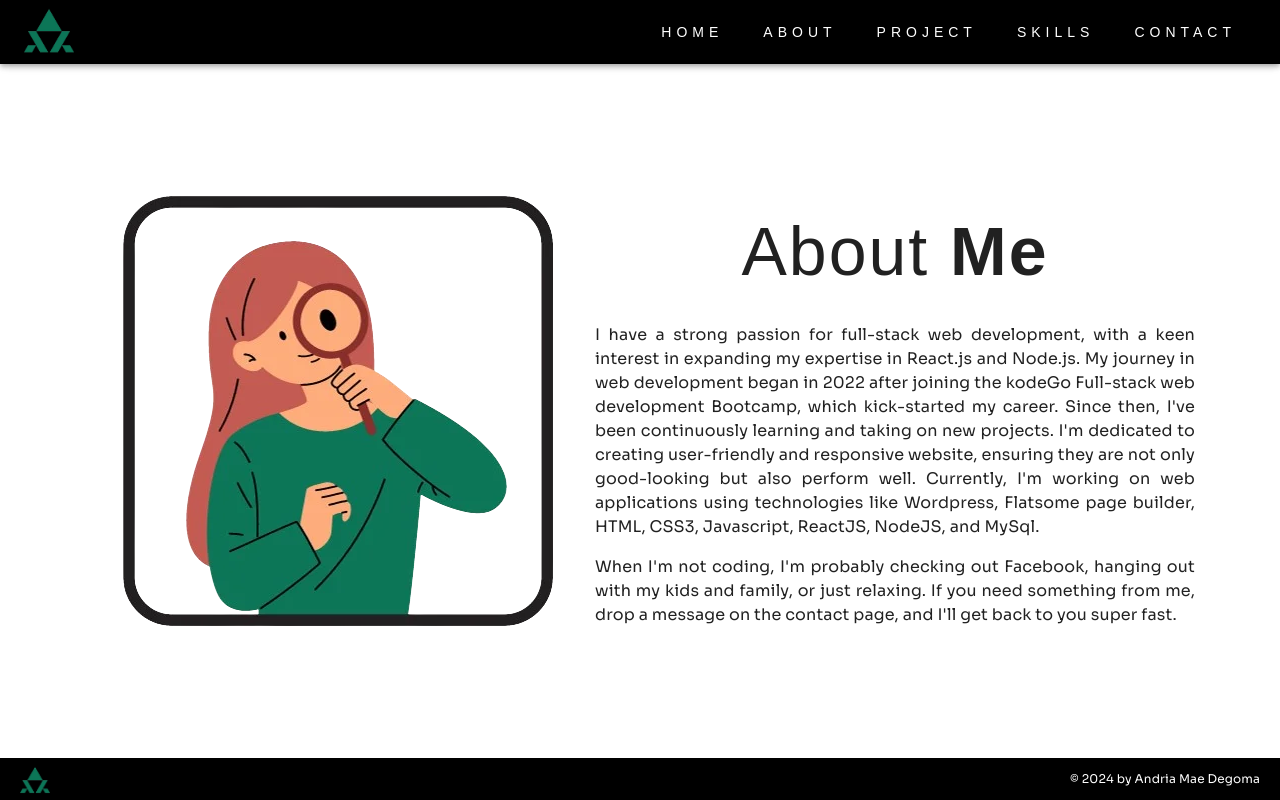
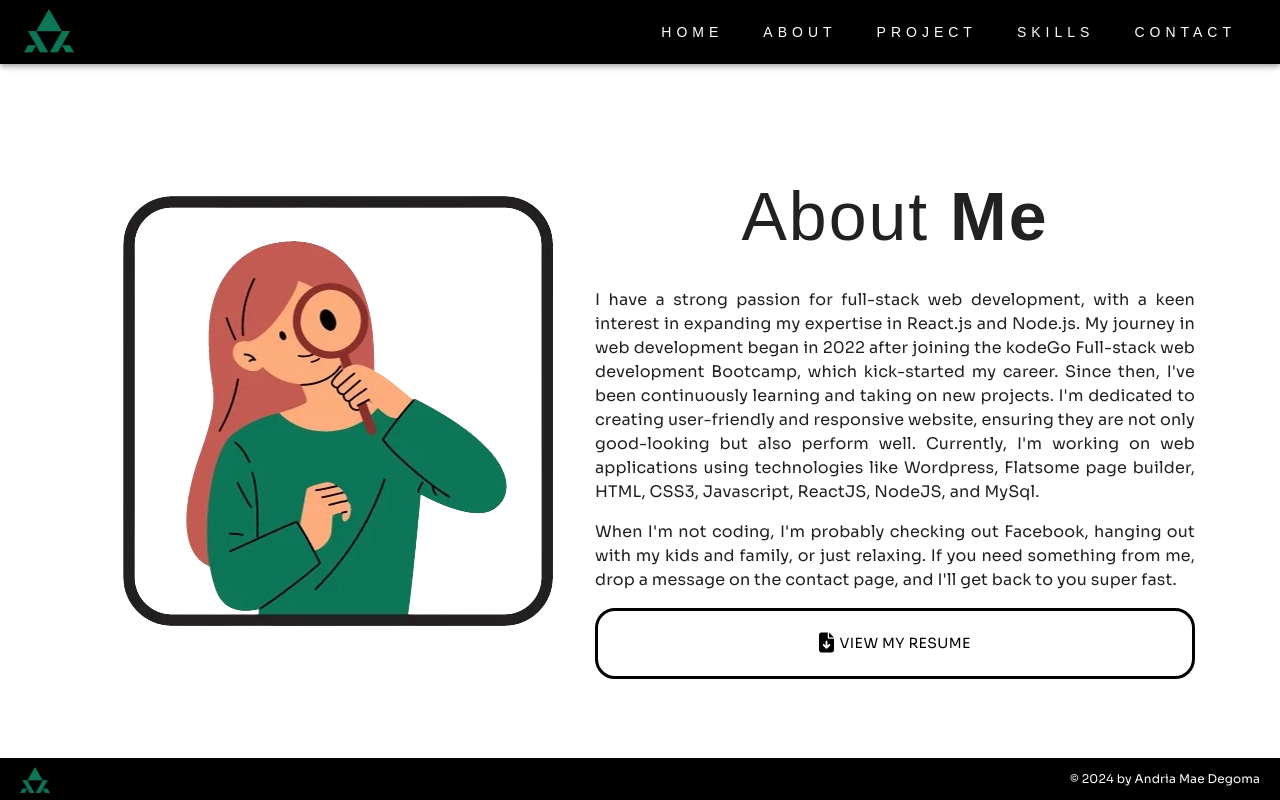
Before and after one commit to DegomaAMD/my-porfolio, a React (Create React App) app in the folder my-app/: page /About in a window 1280 px wide. Built offline with nearby package versions, Linux system fonts and the light colour scheme; the HTML template or start-up script is replaced by a standard one; a web font is replaced by a local one.

Commit message:
Added button for resume viewing and Modified CSS fot button hover effect

```diff
--- a/my-app/src/App.css
+++ b/my-app/src/App.css
@@ -77,6 +77,14 @@ nav{
   transform: scale(0.9);
   transition: opacity 300ms, transform 300ms;
 
+}
+
+/* BUTTON HOVER */
+.banner-icon:hover, .viewResumeBtn:hover, .skills > .skills-content > div:hover{
+  background-color: #000 !important;
+  color: #fff !important;
+  transform: translateY(-5px) !important;
+  transition: transform 0.3s !important;
 }
 
 /* LANGUAGES */
@@ -184,12 +192,7 @@ nav{
   padding: 16px;
   margin: 5px;
 }
-.banner-icon:hover{
-  background-color: #000;
-  color: #fff;
-  transform: translateY(-5px);
-  transition: transform 0.3s;
-}
+
 .img-container{
   text-align: center;
 }
@@ -291,6 +294,20 @@ nav{
   height: 100%;
   text-align: justify ;
 }
+
+.viewResumeBtn{
+  border: 3px solid #000 !important;
+  border-radius: 20px !important;
+  color: #000 !important;
+  width: 100%;
+  padding: 20px 0 !important;
+  font-family: 'Sora', sans-serif !important;
+}
+.viewResumeBtn > i {
+  margin-right: 5px;
+  font-size: 20px;
+}
+
 
 @media screen and (max-width: 1369px){
   .about-description > h1, .certifications > h1{
@@ -427,12 +444,6 @@ font-family: 'Sora', sans-serif;
 .skills-content > div > i{
 font-size: 56px;
 margin: 16px 0;
-}
-.skills > .skills-content > div:hover{
-  background-color: #000;
-  color: #fff;
-  transition: transform 0.3s;
-  transform: translateY(-5px);
 }
 
 @media (max-width: 430px) {
--- a/my-app/src/pages/About.js
+++ b/my-app/src/pages/About.js
@@ -1,8 +1,16 @@
 import React from 'react'
 import aboutImage from '../assets/img/3.webp'
+import resume from '../assets/document/AndriaMaeDegoma-Resume.pdf'
+import { Button } from '@mui/material';
 
 
 function About() {
+
+  const openDocument = () => {
+    window.open(resume, '_blank');
+  }
+
+
   return (
     <>
         <div className='aboutpage'>
@@ -14,6 +22,7 @@ function About() {
             </h1>
             <p>I have a strong passion for full-stack web development, with a keen interest in expanding my expertise in React.js and Node.js. My journey in web development began in 2022 after joining the kodeGo Full-stack web development Bootcamp, which kick-started my career. Since then, I've been continuously learning and taking on new projects. I'm dedicated to creating user-friendly and responsive website, ensuring they are not only good-looking but also perform well. Currently, I'm working on web applications using technologies like Wordpress, Flatsome page builder, HTML, CSS3, Javascript, ReactJS, NodeJS, and MySql.</p>
             <p>When I'm not coding, I'm probably checking out Facebook, hanging out with my kids and family, or just relaxing. If you need something from me, drop a message on the contact page, and I'll get back to you super fast.</p>
+            <Button className='viewResumeBtn' onClick={openDocument}><i class="fa-solid fa-file-arrow-down"></i> View my resume</Button>
           </div>
 
         </div>
```
Also changed, not shown: 1 other file (tests, documents, lock files or other folders).
